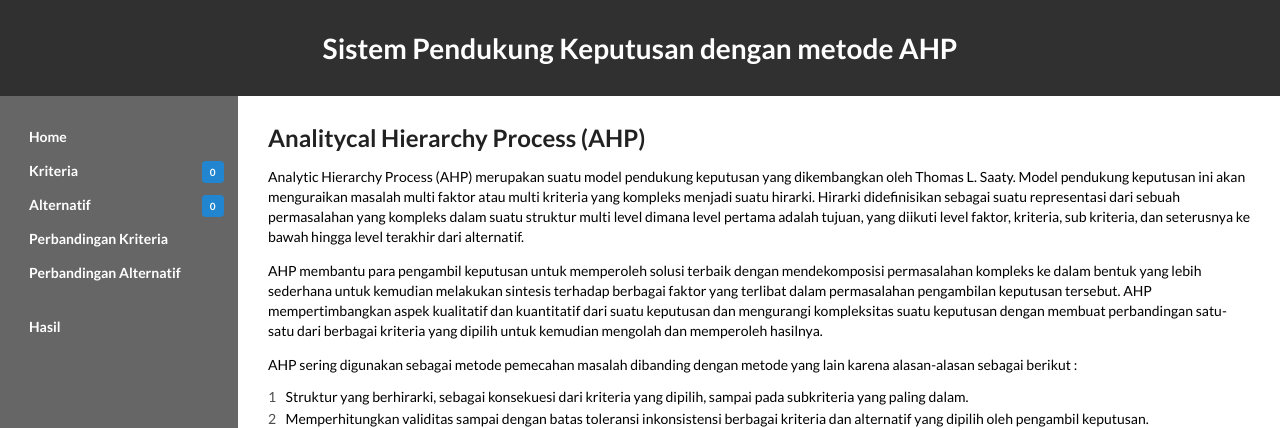
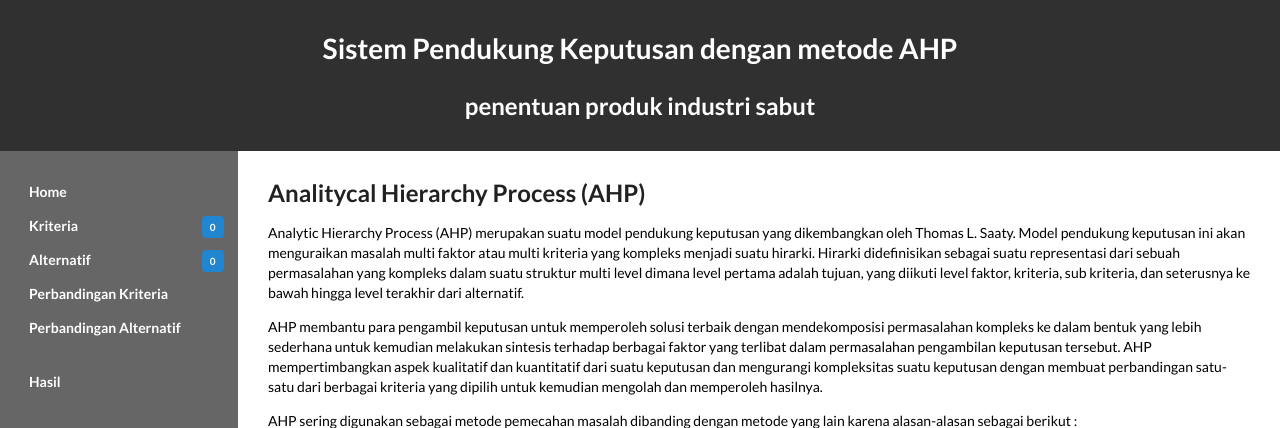
Before and after one commit to Boy0704/ahp_produk, a PHP site: page /index.php in a window 1280 px wide. Shown: the top 428 px of the page. Run offline with PHP 8.4, Linux system fonts and the light colour scheme; data that the repository does not hold is empty.

Commit message:
edit header

```diff
--- a/header.php
+++ b/header.php
@@ -10,6 +10,7 @@
 <body>
 <header>
 	<h1>Sistem Pendukung Keputusan dengan metode AHP</h1>
+	<h2>penentuan produk industri sabut</h2>
 </header>
 
 <div class="wrapper">
```
